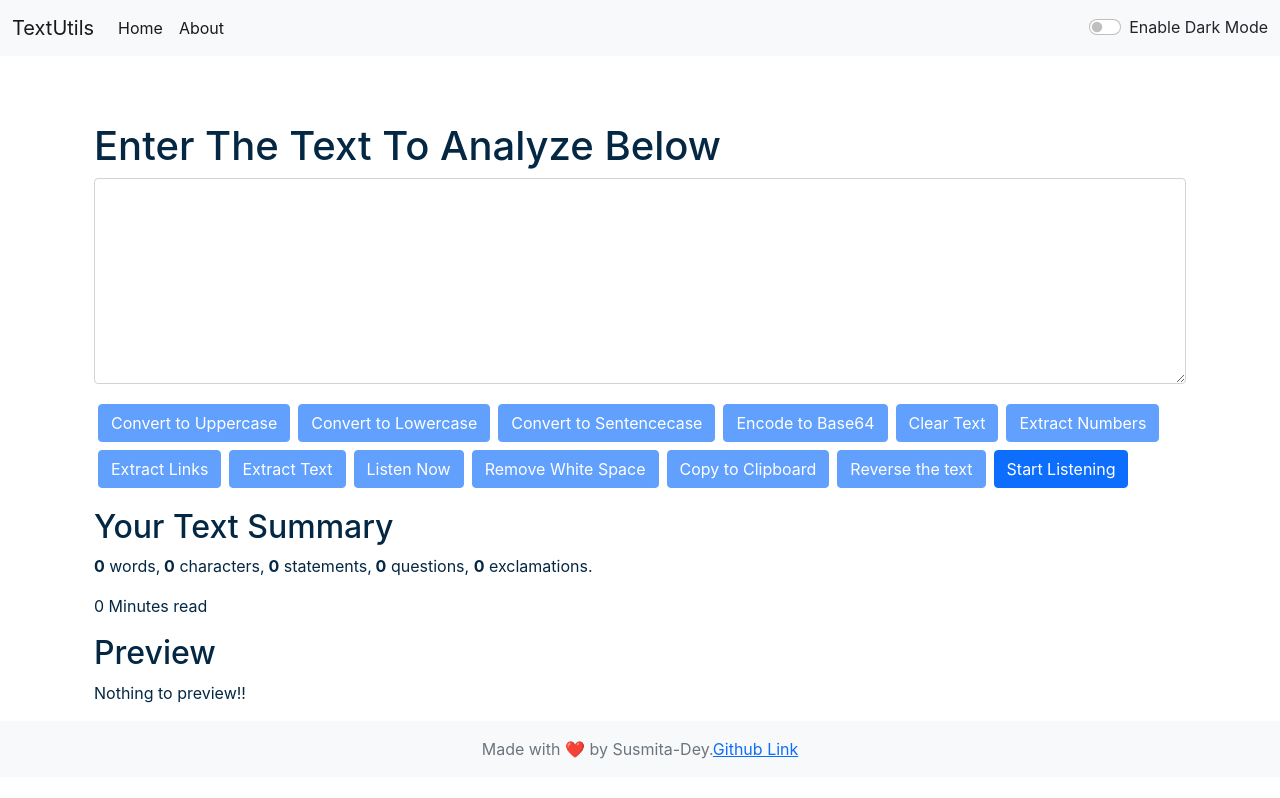
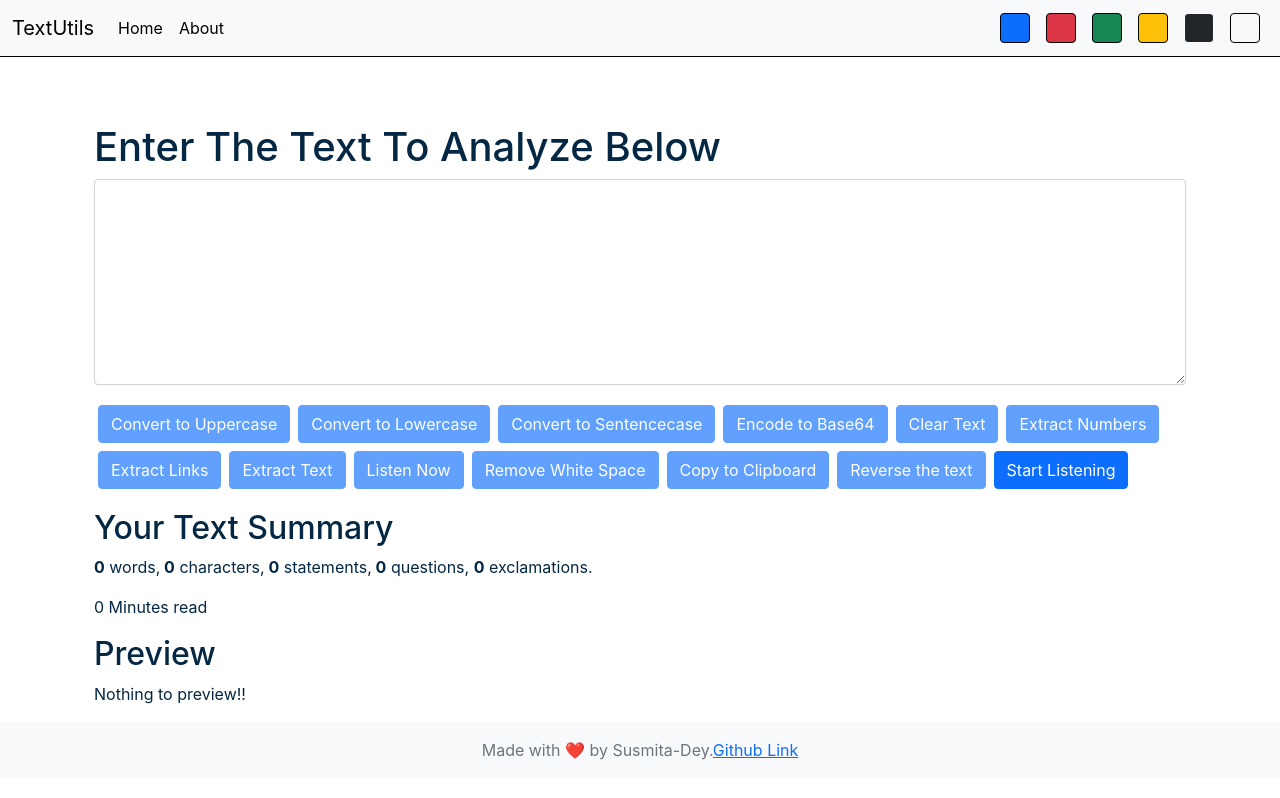
Before and after one commit to Susmita-Dey/TextUtils, a React (Create React App) app: page / in a window 1280 px wide. Built offline with nearby package versions, Linux system fonts and the light colour scheme; the HTML template or start-up script is replaced by a standard one.

Commit message:
added colour palatte in navbar

```diff
--- a/src/components/Navbar.js
+++ b/src/components/Navbar.js
@@ -4,11 +4,9 @@ import PropTypes from "prop-types";
 
 export default function Navbar(props) {
   return (
-    <nav
-      className={`navbar navbar-expand-lg navbar-${props.mode} bg-${props.mode}`}
-    >
+    <nav className={`navbar navbar-expand-lg navbar-light bg-light`} id="nav" style={{"border-bottom":"1px solid black"}}>
       <div className="container-fluid">
-        <Link className="navbar-brand" to="/">
+        <Link className="navbar-brand" to="/" style={{"color":"black"}}>
           {props.title}
         </Link>
         <button
@@ -25,12 +23,12 @@ export default function Navbar(props) {
         <div className="collapse navbar-collapse" id="navbarSupportedContent">
           <ul className="navbar-nav me-auto mb-2 mb-lg-0">
             <li className="nav-item">
-              <Link className="nav-link active" aria-current="page" to="/">
+              <Link className="nav-link active" aria-current="page" to="/"  id="home" style={{"color":"black"}}>
                 Home
               </Link>
             </li>
             <li className="nav-item">
-              <Link className="nav-link active" to="/about">
+              <Link className="nav-link active" to="/about" id="about"  style={{"color":"black"}}>
                 {props.aboutText}
               </Link>
             </li>
@@ -79,27 +77,24 @@ export default function Navbar(props) {
               style={{ height: "30px", width: "30px", cursor: "pointer" }}
             ></div>
           </div> */}
-          <div
-            className={`form-check form-switch text-${
-              props.mode === "light" ? "dark" : "light"
-            }`}
-          >
-            <input
-              className="form-check-input"
-              type="checkbox"
-              onClick={() => {
-                props.toggleMode("light");
-              }}
-              role="switch"
-              id="flexSwitchCheckDefault"
-            />
-            <label
-              className="form-check-label"
-              htmlFor="flexSwitchCheckDefault"
-            >
-              Enable Dark Mode
-            </label>
-          </div>
+           <div className="d-flex">
+              <div className="bg-primary rounded mx-2" onClick={()=>{props.toggleMode('primary')}} style={{height:'30px', width:'30px',cursor :'pointer',border:'1px solid black'}}></div>
+            </div>
+            <div className="d-flex">
+              <div className="bg-danger rounded mx-2" onClick={()=>{props.toggleMode('danger')}} style={{height:'30px', width:'30px',cursor :'pointer',border:'1px solid black'}}></div>
+            </div>
+            <div className="d-flex">
+              <div className="bg-success rounded mx-2" onClick={()=>{props.toggleMode('success')}} style={{height:'30px', width:'30px',cursor :'pointer',border:'1px solid black'}}></div>
+            </div>
+            <div className="d-flex">
+              <div className="bg-warning rounded mx-2" onClick={()=>{props.toggleMode('warning')}} style={{height:'30px', width:'30px',cursor :'pointer',border:'1px solid black'}}></div>
+            </div>
+            <div className="d-flex text-dark">
+              <div className="bg-dark rounded mx-2" onClick={()=>{props.toggleMode('dark')}} style={{height:'30px', width:'30px',cursor :'pointer',border:'1px solid white'}}></div>
+            </div>
+            <div className="d-flex text-light">
+              <div className="bg-light rounded mx-2" onClick={()=>{props.toggleMode('light')}} style={{height:'30px', width:'30px',cursor :'pointer',border:'1px solid black'}}></div>
+            </div>
         </div>
       </div>
     </nav>
```
